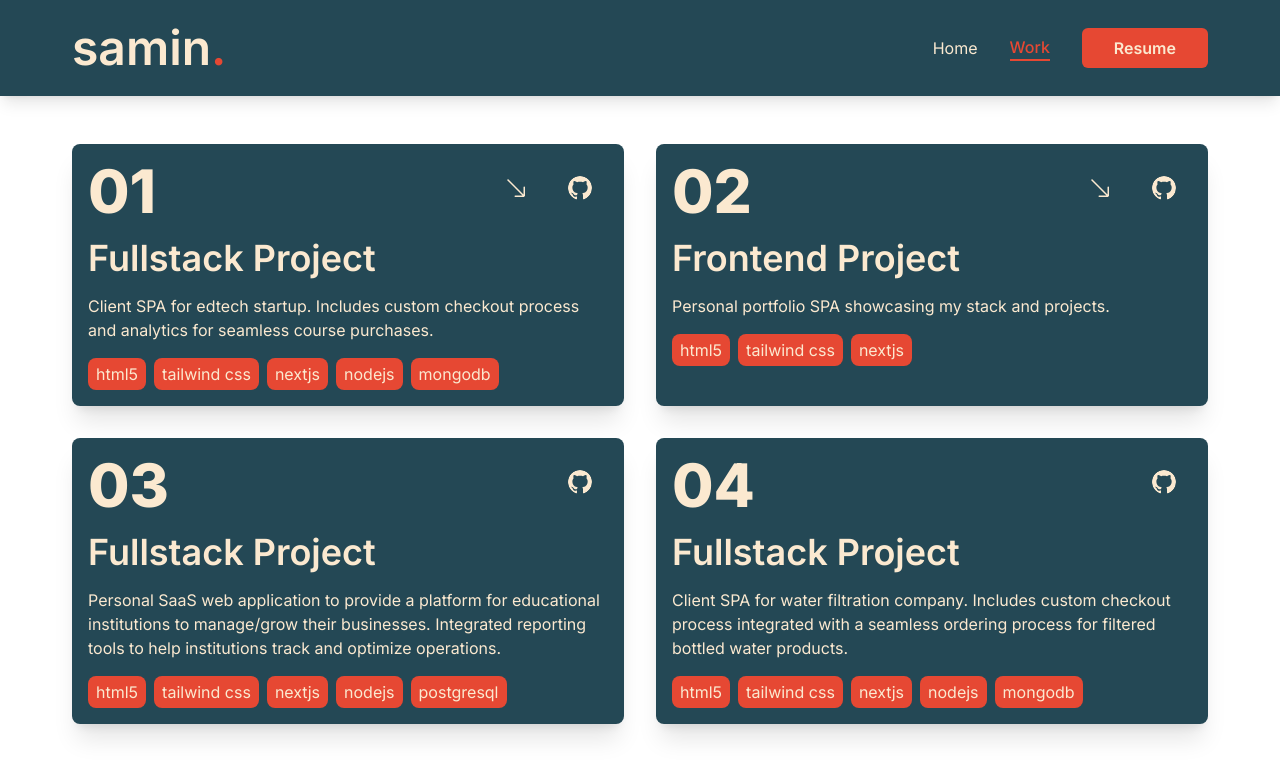
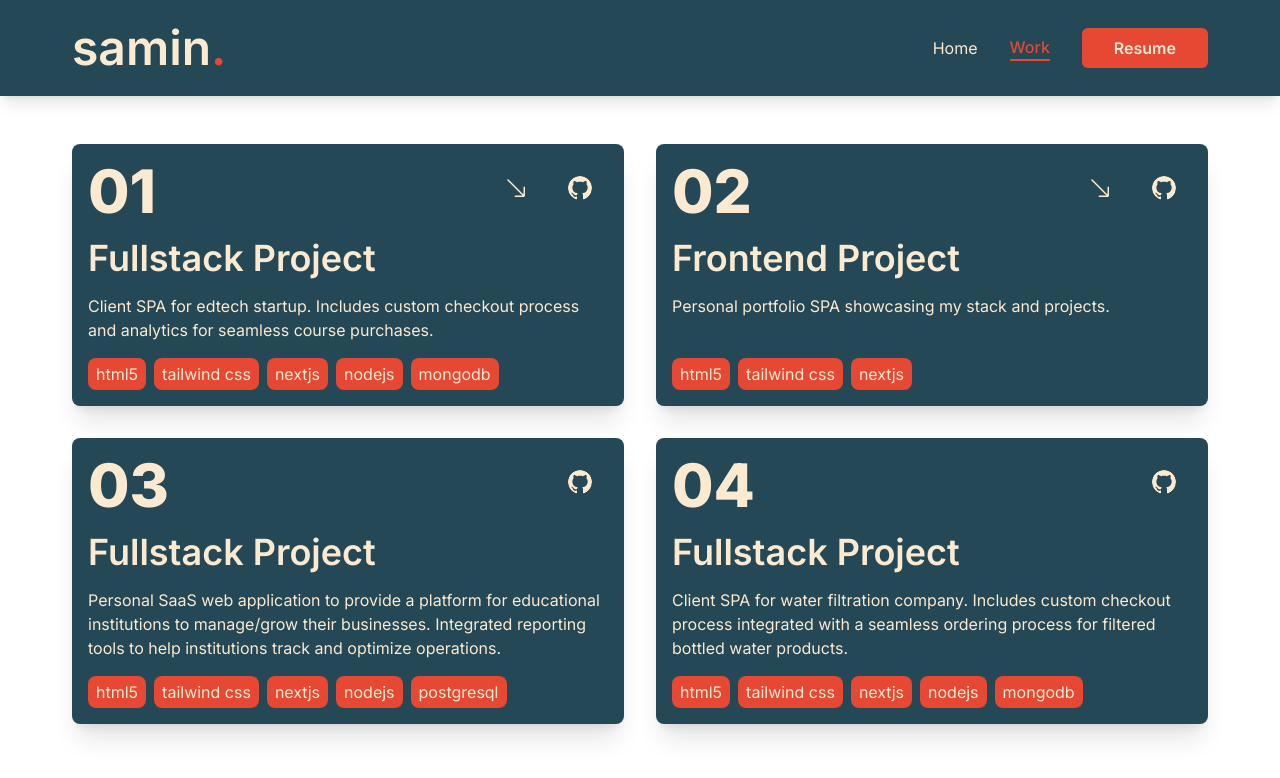
Before and after one commit to saminsss/portfolio, a Next.js app: page /work in a window 1280 px wide. Shown: the top 778 px of the page. Built offline with nearby package versions, Linux system fonts and the light colour scheme.

Commit message:
adjust spacing
fix github link

```diff
--- a/src/app/work/page.tsx
+++ b/src/app/work/page.tsx
@@ -34,7 +34,7 @@ const works = [
     title: 'Fullstack Project',
     description:
       'Client SPA for water filtration company. Includes custom checkout process integrated with a seamless ordering process for filtered bottled water products.',
-    github: 'https://uctitbd.com/',
+    github: 'https://github.com/saminsss/fours-group',
     stack: ['html5', 'tailwind css', 'nextjs', 'nodejs', 'mongodb'],
   },
 ];
@@ -45,7 +45,8 @@ const Work = () => {
         {works.map((work) => (
           <div
             key={work.live}
-            className="h-full flex flex-col justify-start gap-4 bg-primary p-4 text-quaternary rounded-lg group shadow-xl group">
+            className="h-full flex flex-col justify-between gap-4 bg-primary p-4 text-quaternary rounded-lg group shadow-xl group">
+            <div className="flex flex-col gap-4">
               <div className="w-full flex justify-between items-center">
                 <h2 className="font-extrabold text-quaternary capitalize group-hover:text-secondary transition-all duration-200">
                   {String(work.num).padStart(2, '0')}
@@ -73,6 +74,7 @@ const Work = () => {
               </div>
               <h4>{work.title}</h4>
               <p>{work.description}</p>
+            </div>
             <ul className="flex gap-2 lowercase">
               {work.stack.map((skill) => (
                 <li
```
Lines whose indentation alone changed are shown as unchanged.
